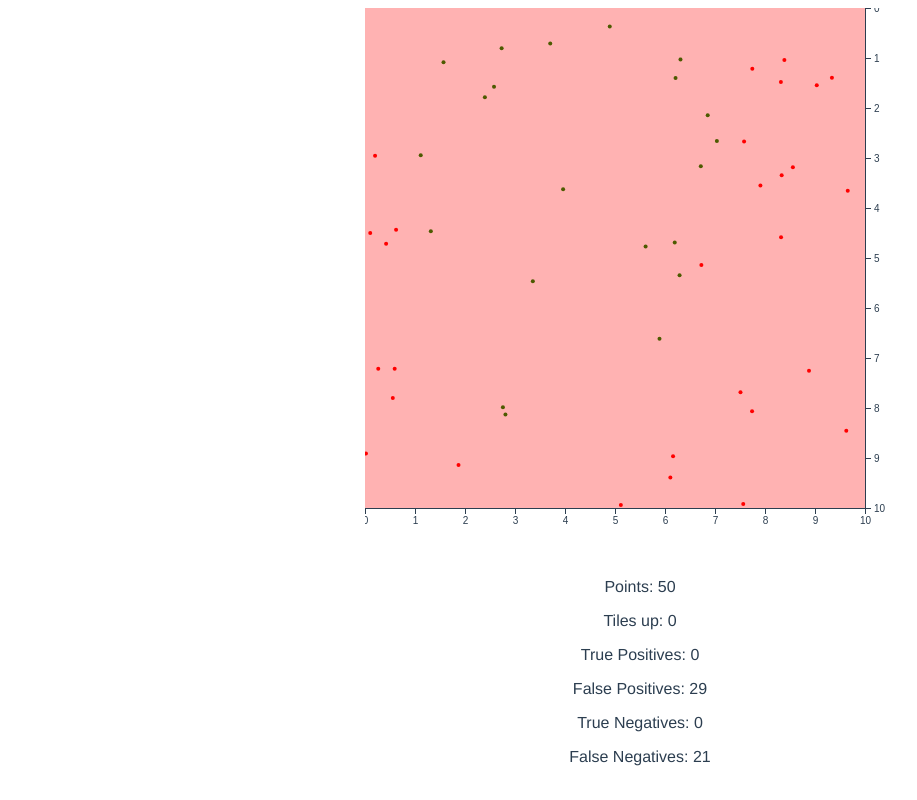
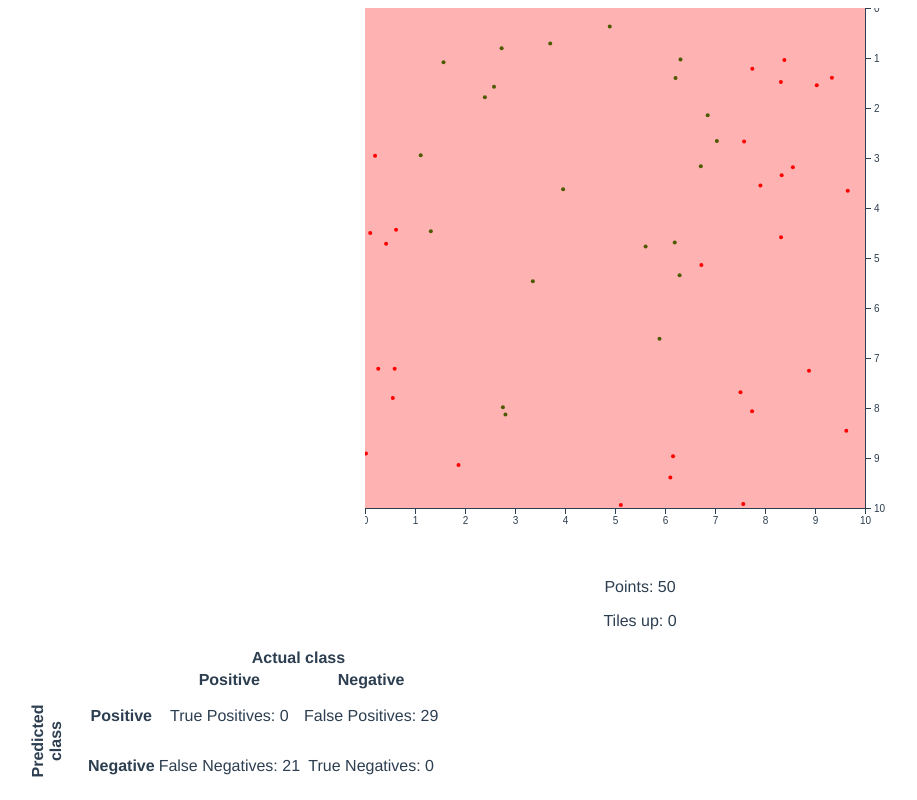
Before and after one commit to stared/which-ml-are-you, a Vue app: page / in a window 1280 px wide. Shown: the part 197-997 px from the top of the page, without its empty margins (0-917 px from the left). Built offline with nearby package versions, Linux system fonts and the light colour scheme; the HTML template or start-up script is replaced by a standard one.

Commit message:
Move metrics computation to separate file

```diff
--- a/src/App.vue
+++ b/src/App.vue
@@ -17,16 +17,39 @@
     />
     <p>Points: {{dataset.points.length}}</p>
     <p>Tiles up: {{tilesUp}}</p>
-    <p>True Positives: {{truePositives}}</p>
-    <p>False Positives: {{falsePositives}}</p>
-    <p>True Negatives: {{trueNegatives}}</p>
-    <p>False Negatives: {{falseNegatives}}</p>
+    <table>
+      <tbody>
+        <tr>
+          <th style="background:white; border:none;" colspan="2" rowspan="2"></th>
+          <th colspan="3" style="background:none;">Actual class</th>
+        </tr>
+        <tr>
+          <th>Positive</th>
+          <th>Negative</th>
+        </tr>
+        <tr>
+          <th rowspan="3" style="height:6em;">
+            <div style="display: inline-block; -ms-transform: rotate(-90deg); -webkit-transform: rotate(-90deg); transform: rotate(-90deg);;">Predicted<br /> class</div>
+          </th>
+          <th>Positive</th>
+          <td>True Positives: {{truePositives}}</td>
+          <td>False Positives: {{falsePositives}}</td>
+        </tr>
+        <tr>
+          <th>Negative</th>
+          <td>False Negatives: {{falseNegatives}}</td>
+          <td>True Negatives: {{trueNegatives}}</td>
+        </tr>
+      </tbody>
+    </table>
+
   </div>
 </template>
 
 <script>
 
 import Chart from './components/Chart.vue'
+import {computeTruePositives, computeFalsePositives, computeTrueNegatives, computeFalseNegatives} from "./metrics";
 
 const k = 10;
 const n = 50;
@@ -70,43 +93,6 @@ const circle = range(n)
     };
   });
 
-function isPointInsideTile(point, tile) {
-  return tile.x <= point.x && point.x < tile.x + tileSize
-    && tile.y <= point.y && point.y < tile.y + tileSize;
-}
-
-function truePositive(point, tile) {
-  return point.v && (tile.v === point.v);
-}
-
-function falsePositive(point, tile) {
-  return !point.v && (tile.v !== point.v);
-}
-
-function trueNegative(point, tile) {
-  return !point.v && (tile.v === point.v);
-}
-
-function falseNegative(point, tile) {
-  return point.v && (tile.v !== point.v);
-}
-
-function computeMetric(points, tiles, metric) {
-  return points.reduce(
-    function (counter, point) {
-      let isCorrect = false;
-      tiles.forEach(
-        function(tile) {
-          if (isPointInsideTile(point, tile)) {
-            isCorrect = metric(point, tile);
-          }
-        }
-      );
-      return counter + isCorrect;
-    },
-    0);
-}
-
 export default {
   name: 'app',
   components: {
@@ -133,16 +119,16 @@ export default {
       return counter;
     },
     truePositives: function() {
-        return computeMetric(this.dataset.points, this.tiles, truePositive);
+        return computeTruePositives(this.dataset.points, this.tiles, tileSize);
     },
     falsePositives: function() {
-        return computeMetric(this.dataset.points, this.tiles, falsePositive);
+        return computeFalsePositives(this.dataset.points, this.tiles, tileSize);
     },
     trueNegatives: function() {
-        return computeMetric(this.dataset.points, this.tiles, trueNegative);
+        return computeTrueNegatives(this.dataset.points, this.tiles, tileSize);
     },
     falseNegatives: function() {
-        return computeMetric(this.dataset.points, this.tiles, falseNegative);
+        return computeFalseNegatives(this.dataset.points, this.tiles, tileSize);
     }
   }
 }
--- /dev/null
+++ b/src/metrics.js
@@ -0,0 +1,52 @@
+function isPointInsideTile(point, tile, tileSize) {
+  return tile.x <= point.x && point.x < tile.x + tileSize
+    && tile.y <= point.y && point.y < tile.y + tileSize;
+}
+
+function truePositive(predicted, actual) {
+  return actual && (predicted === actual);
+}
+
+function falsePositive(predicted, actual) {
+  return !actual && (predicted !== actual);
+}
+
+function trueNegative(predicted, actual) {
+  return !actual && (predicted === actual);
+}
+
+function falseNegative(predicted, actual) {
+  return actual && (predicted !== actual);
+}
+
+function computeMetric(points, tiles, tileSize, metric) {
+  return points.reduce(
+    function (counter, point) {
+      let isCorrect = false;
+      tiles.forEach(
+        function(tile) {
+          if (isPointInsideTile(point, tile, tileSize)) {
+            isCorrect = metric(tile.v, point.v);
+          }
+        }
+      );
+      return counter + isCorrect;
+    },
+    0);
+}
+
+export function computeTruePositives(points, tiles, tileSize) {
+  return computeMetric(points, tiles, tileSize, truePositive);
+}
+
+export function computeFalsePositives(points, tiles, tileSize) {
+  return computeMetric(points, tiles, tileSize, falsePositive)
+}
+
+export function computeTrueNegatives(points, tiles, tileSize) {
+  return computeMetric(points, tiles, tileSize, trueNegative)
+}
+
+export function computeFalseNegatives(points, tiles, tileSize) {
+  return computeMetric(points, tiles, tileSize, falseNegative)
+}
```
